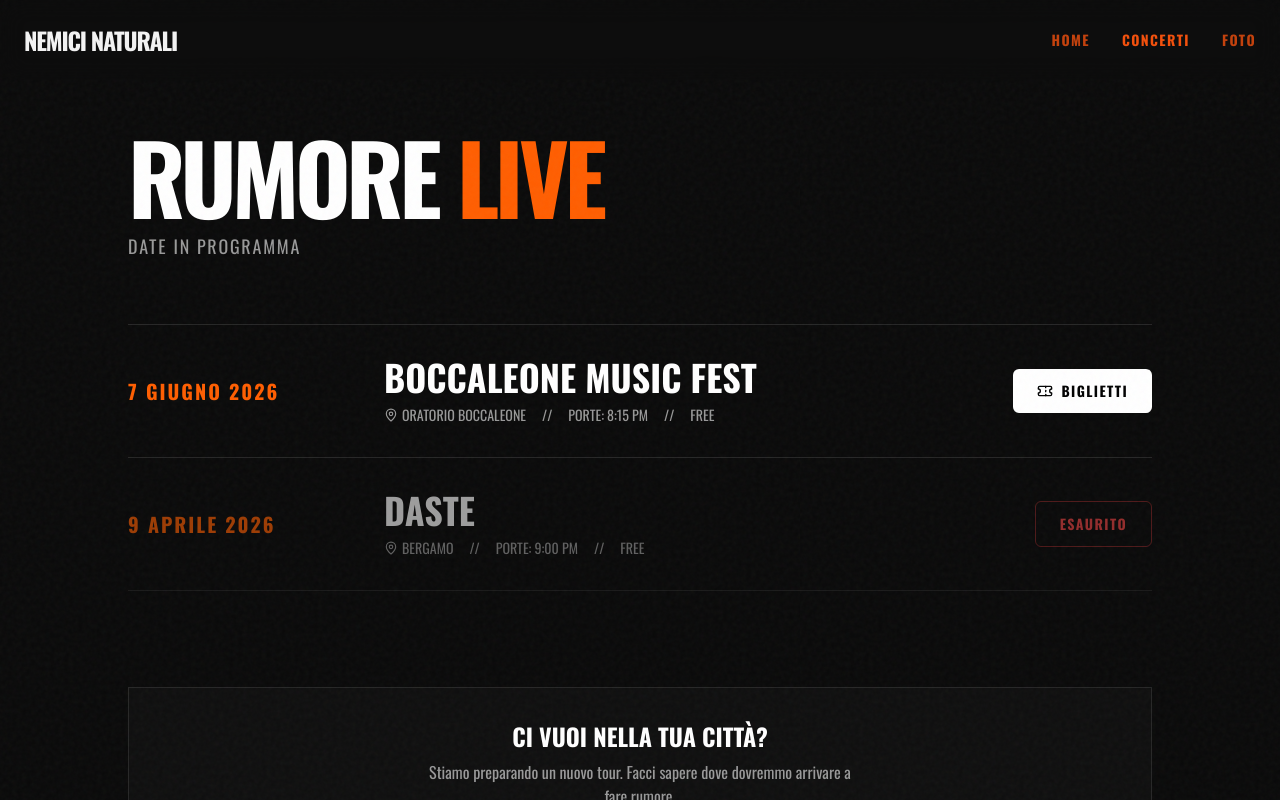
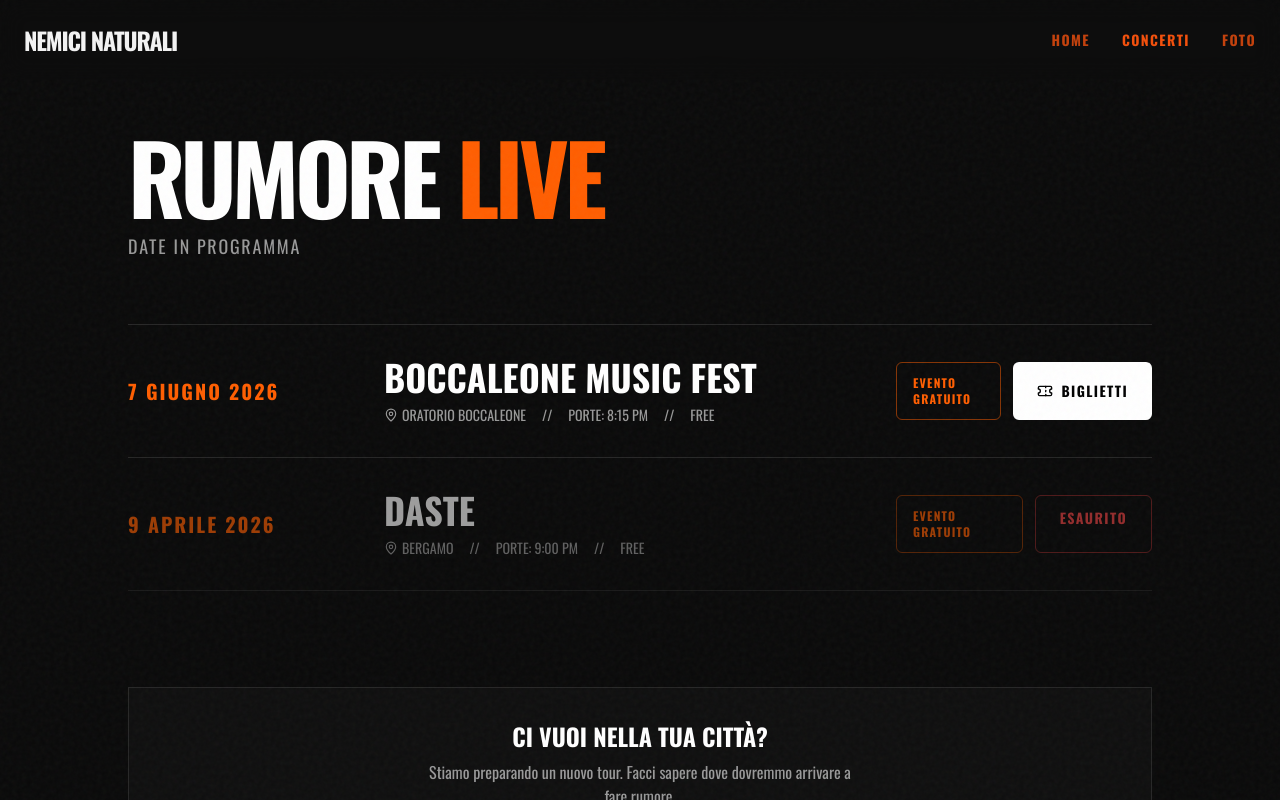
Before and after one commit to nemicinaturali-spec/Sito, a React (Vite) app in the folder Nemici-Naturali/artifacts/nemici-naturali/: page /shows in a window 1280 px wide. Shown: the top 800 px of the page. Built offline with nearby package versions, Linux system fonts and the light colour scheme.

Commit message:
Update shows.tsx - aggiunto evento FREE

```diff
--- a/Nemici-Naturali/artifacts/nemici-naturali/src/pages/shows.tsx
+++ b/Nemici-Naturali/artifacts/nemici-naturali/src/pages/shows.tsx
@@ -70,10 +70,18 @@ export default function Shows() {
                 </div>
               </div>
 
-              {/* CTA */}
-              <div className="w-full md:w-1/4 flex md:justify-end">
+              {/* CTA Section */}
+              <div className="w-full md:w-1/4 flex flex-col md:flex-row md:justify-end gap-3">
+                {/* Nuovo Bottone Evento Gratuito */}
+                {show.price === "FREE" && (
+                  <div className="inline-flex items-center justify-center rounded-md border border-primary/50 text-primary px-4 py-3 font-mono font-bold tracking-widest text-xs uppercase">
+                    EVENTO GRATUITO
+                  </div>
+                )}
+
+                {/* Pulsante Stato (Biglietti o Esaurito) */}
                 {show.soldOut ? (
-                  <div className="inline-block rounded-md border border-destructive/50 text-destructive px-6 py-3 font-mono font-bold tracking-widest text-sm uppercase">
+                  <div className="inline-block rounded-md border border-destructive/50 text-destructive px-6 py-3 font-mono font-bold tracking-widest text-sm uppercase text-center">
                     ESAURITO
                   </div>
                 ) : (
```
